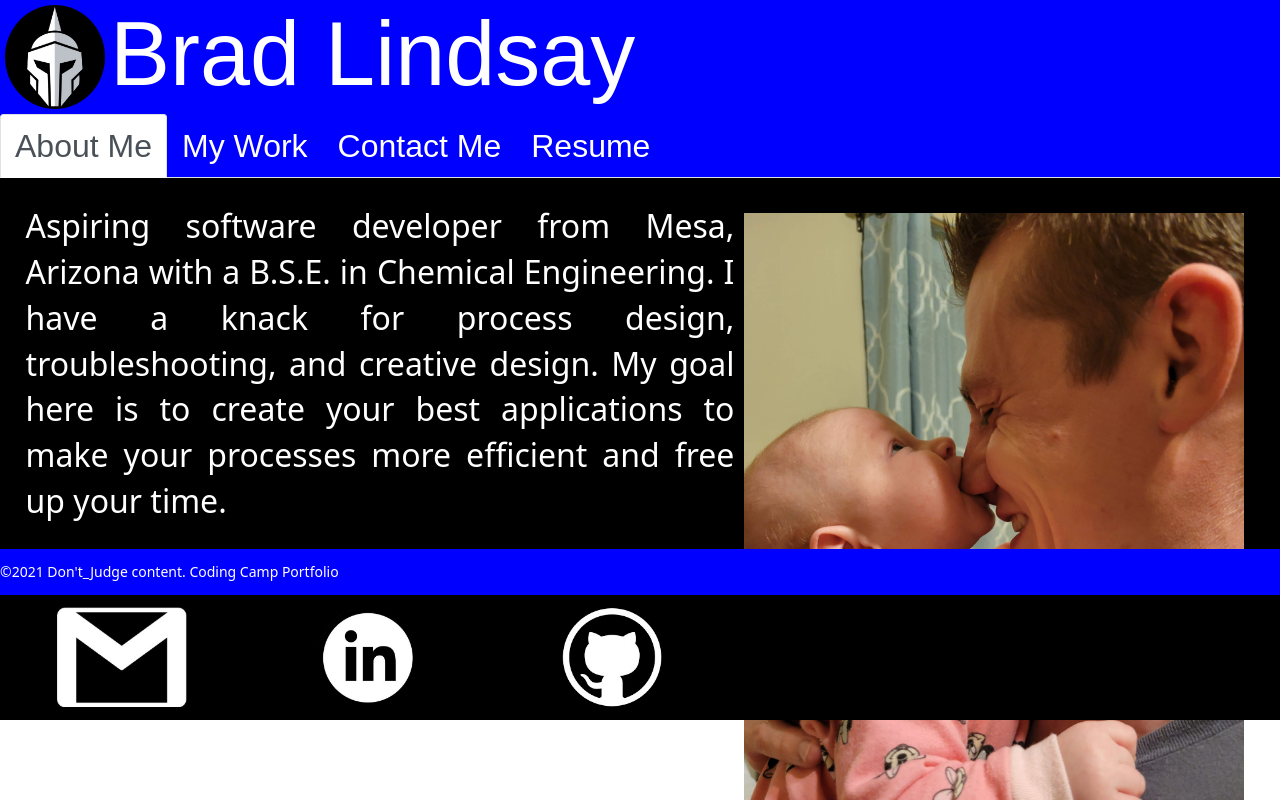
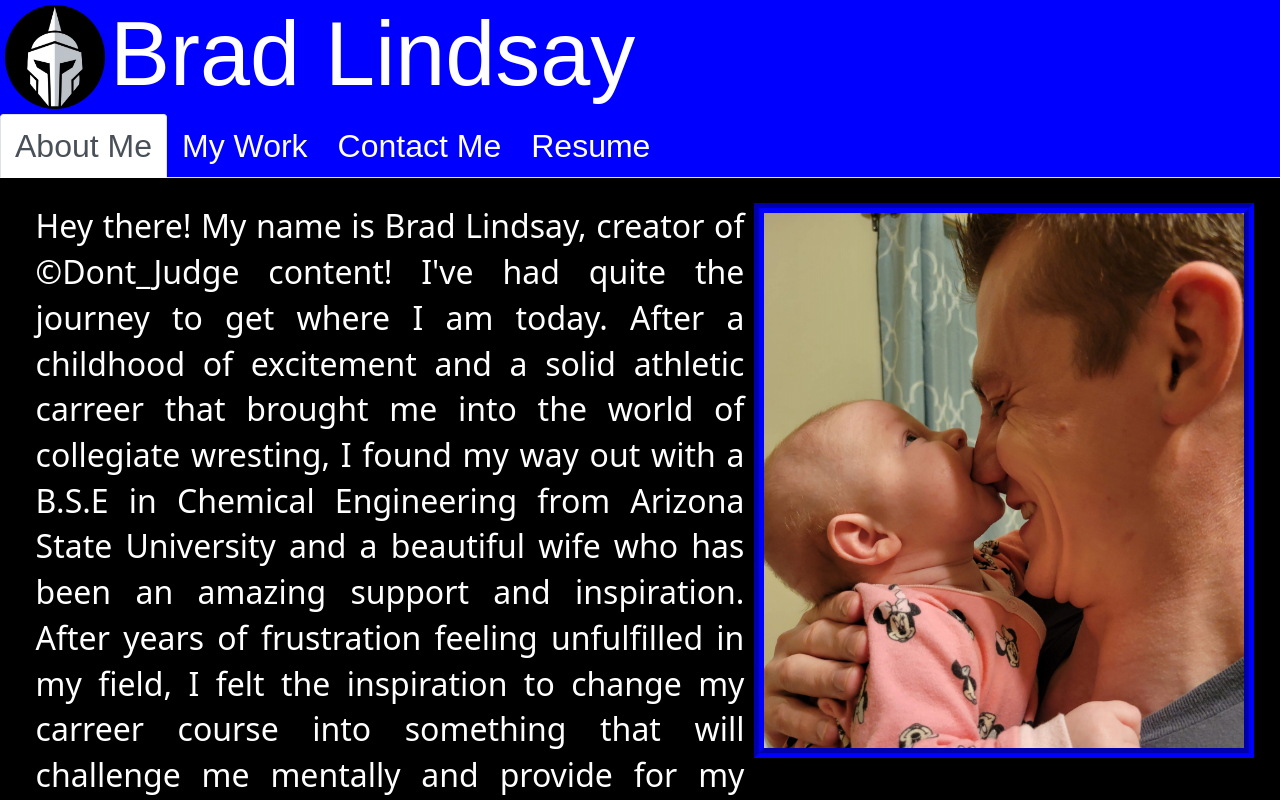
Before and after one commit to bslindsa/blindsay-portfolio, a React (Create React App) app: page / in a window 1280 px wide. Shown: the top 800 px of the page. Built offline with nearby package versions, Linux system fonts and the light colour scheme.

Commit message:
Update about me page

```diff
--- a/src/components/footer/Footer.css
+++ b/src/components/footer/Footer.css
@@ -3,7 +3,6 @@
     width: 100%;
     bottom: 0;
     text-align: center;
-
 }
 
 .contactInfo {
--- a/src/pages/about/About.css
+++ b/src/pages/about/About.css
@@ -1,9 +1,24 @@
+#about {
+    height: 100%;
+}
+
 .pic {
     float: right;
     width: 500px;
-    margin: 10px;
+    border: blue groove 10px;
+    margin-left: 10px;
 }
 
 p {
     text-align: justify;
+    padding: 0 10px;
+
 }
+
+@media screen and (max-width: 1110px) {
+    .pic{
+        width: 200px;
+        float: left;
+    }
+
+}
--- a/src/pages/about/About.js
+++ b/src/pages/about/About.js
@@ -7,11 +7,16 @@ export default function About() {
     <div id='about'>
       <img className='pic square' src={profilePic} alt='Brad being brutally attacked by his small infant' />
       <p id="about-text">
-        Aspiring software developer from Mesa, Arizona with a B.S.E. in
-        Chemical Engineering. I have a knack for process design, troubleshooting, and creative design.
-        My goal here is to create
-        your best applications to make your processes more
-        efficient and free up your time.
+        Hey there! My name is Brad Lindsay, creator of &copy;Dont_Judge content! I've had quite the journey to get where I am today.
+        After a childhood of excitement and a solid athletic carreer that brought me into the world of collegiate wresting,
+         I found my way out with a B.S.E in Chemical Engineering from Arizona State University and a beautiful wife
+         who has been an amazing support and inspiration. After years of frustration feeling unfulfilled in my field,
+         I felt the inspiration to change my carreer course into something that will challenge me mentally and provide for my growing family.
+        <br/><br/>
+        Today, I am an aspiring software engineer from Mesa, Arizona with a knack for process design, troubleshooting, and a creative mind.
+        When I'm not busy at work, spending time with my family, or playing D&D with my friends, I am usually hard at work creating software
+        to improve my skills and share my products with my friends and family.
+        My goal and ultimate desire is to create your best applications to make your processes more efficient and free up your time.
       </p>
     </div>
   );
--- a/src/pages/contact/Contact.css
+++ b/src/pages/contact/Contact.css
@@ -20,5 +20,7 @@ input {
 }
 
 button {
-
+    background-color: blue;
+    color: white;
+    border-radius: 5px;
 }
```
Also changed, not shown: src/pages/about/brad-profile.jpg.
